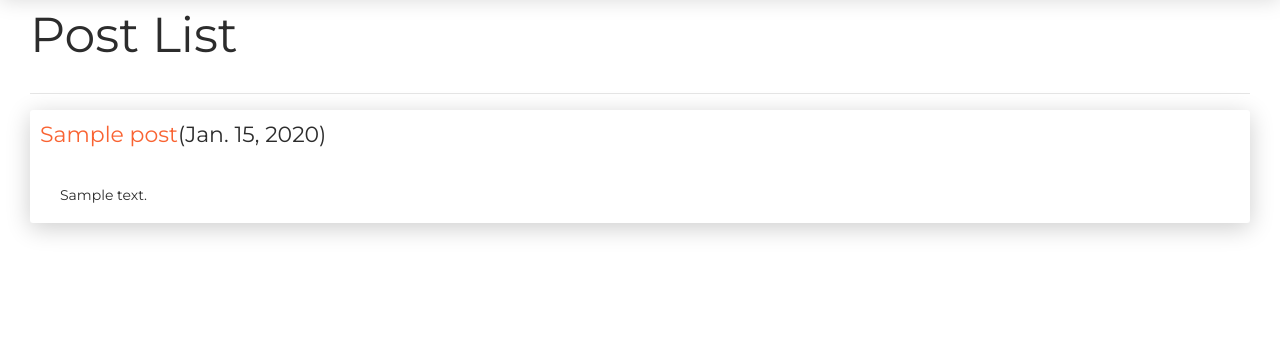
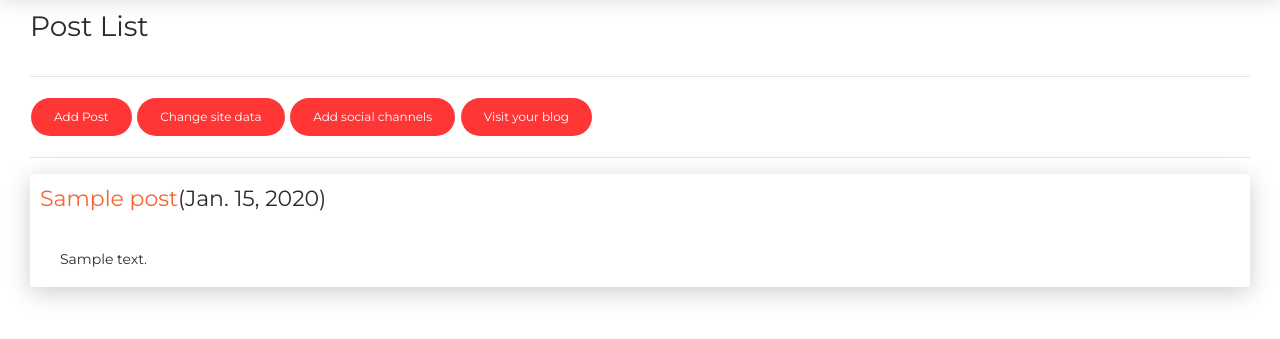
Before and after one commit to singh1114/theJekyllProject, a Django app: page /home in a window 1280 px wide. Shown: the part 63-402 px from the top of the page. Run offline with Django 3.2, Linux system fonts and the light colour scheme; a user stored in the database is signed in; tables that the repository leaves empty hold one stand-in row (values such as "Sample post"); some libraries are stand-ins or nearby versions.

Commit message:
Completes all small tasks

```diff
--- a/djangoFiles/theJekyllProject/templates/theJekyllProject/post_list.html
+++ b/djangoFiles/theJekyllProject/templates/theJekyllProject/post_list.html
@@ -1,7 +1,12 @@
 {% extends 'theJekyllProject/base.html' %}
 {% load staticfiles %}
 {% block content %}
-    <h1>Post List</h1>
+    <h3>Post List</h3>
+    <hr>
+    <a  class="btn btn-danger btn-round" href="{% url 'addpost' %}">Add Post</a>
+    <a  class="btn btn-danger btn-round" href="{% url 'siteprofile' %}">Change site data</a>
+    <a  class="btn btn-danger btn-round" href="{% url 'socialprofile' %}">Add social channels</a>
+    <a  class="btn btn-danger btn-round" href="{% url 'your-blog' %}" target="_blank">Visit your blog</a>
     <hr>
     {% if post_list %}
         {% for post in post_list %}
--- a/djangoFiles/theJekyllProject/views.py
+++ b/djangoFiles/theJekyllProject/views.py
@@ -145,8 +145,7 @@ class ChooseTemplate(LoginRequiredMixin, TemplateView):
     """Choose Template from the list of templates
     """
     def get(self, request, *args, **kwargs):
-        return render(request, 'jeklog/choose_template.html',
-                      context={'repo_list': repo_list,})
+        return render(request, 'jeklog/choose_template.html')
 
 
 class AddPostView(LoginRequiredMixin, FormView):
```
Also changed, not shown: djangoFiles/theJekyllProject/forms.py (+5 -4 lines).
